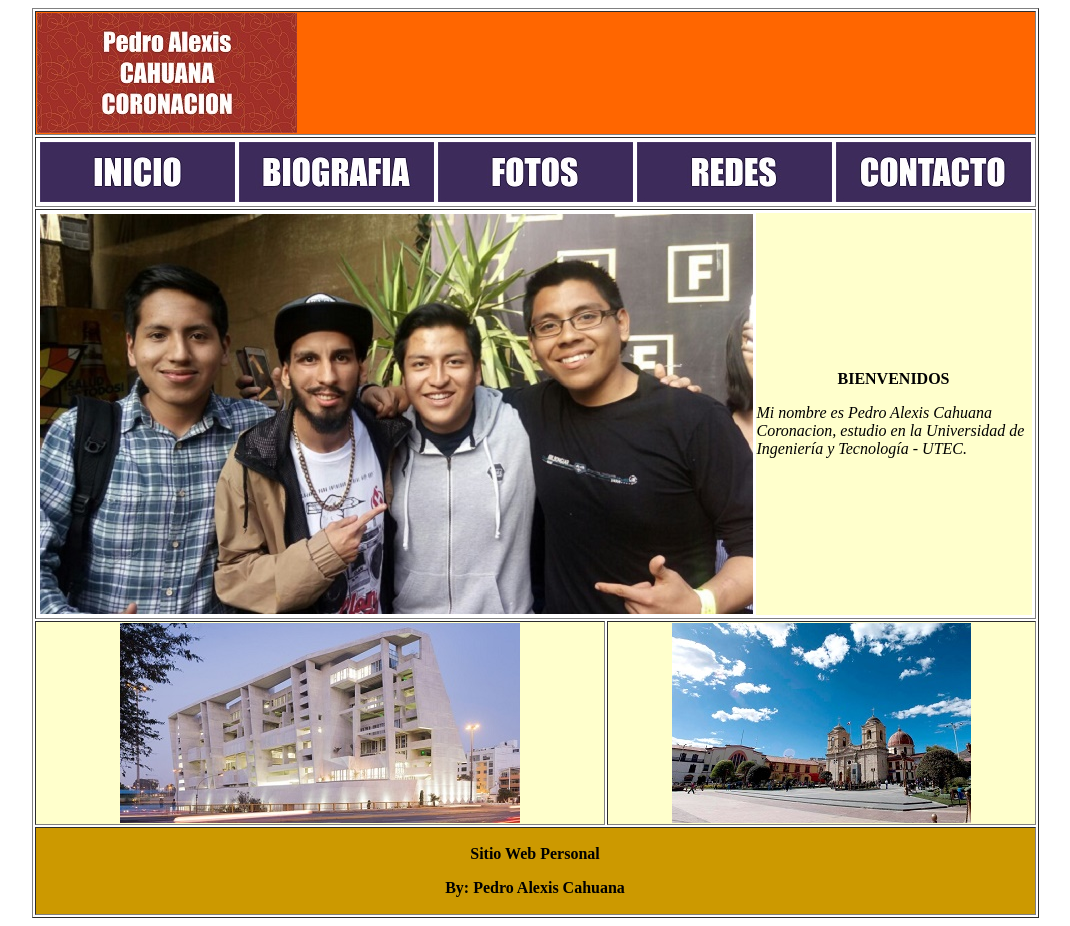
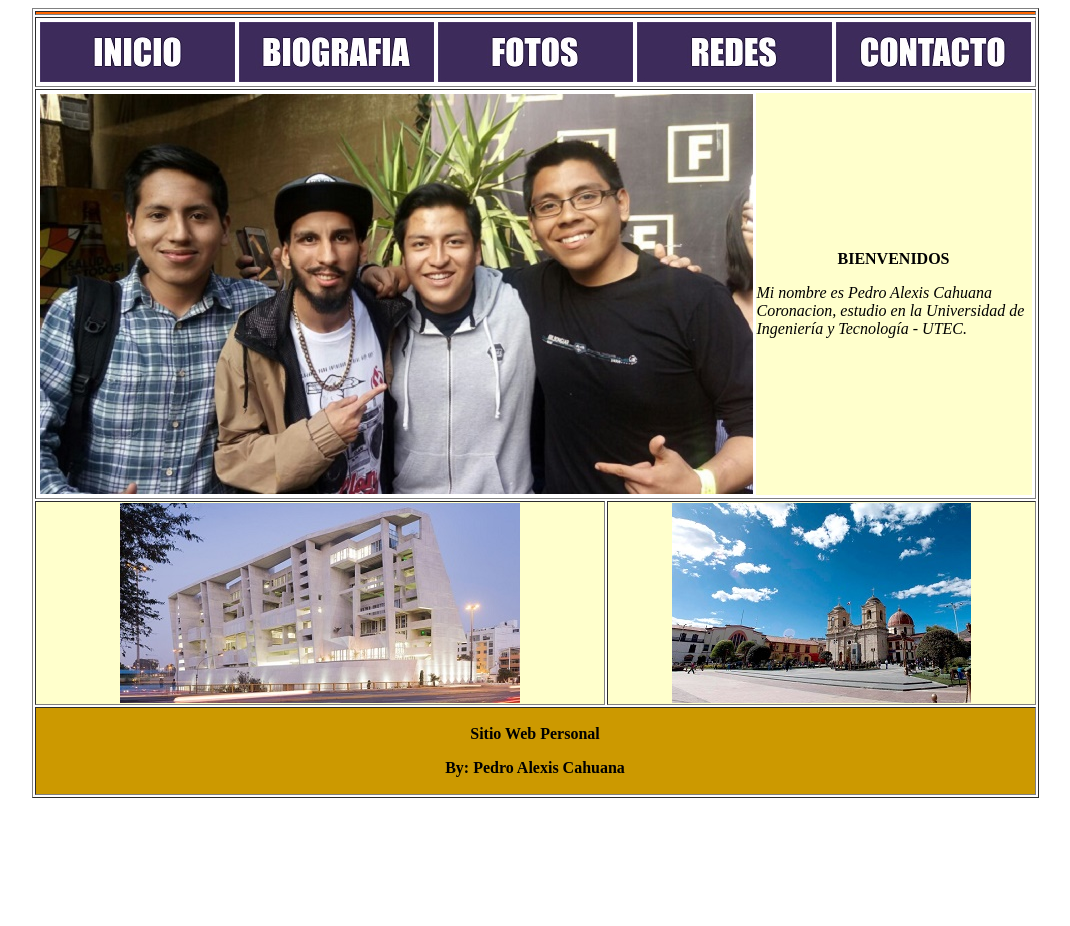
Before and after one commit to pcc22msn/SITIO-WEB-PEDRO, a plain HTML site: page index.html in a window 1280 px wide. Shown: the whole page, without its empty margins (105-1175 px from the left). After the commit the page ends 806 px from the top, so only its background shows below. Drawn offline with Linux system fonts and the light colour scheme.

Commit message:
Update index.html

```diff
--- a/index.html
+++ b/index.html
@@ -33,7 +33,7 @@ function MM_swapImage() { //v3.0
 <body onload="MM_preloadImages('imagenes/boton_inicio21.jpg','imagenes/boton_biografia21.jpg','imagenes/boton_fotos21.jpg','imagenes/boton_redes21.jpg','imagenes/boton_contacto21.jpg')">
 <center><table width="1000" border="1">
   <tr>
-    <td colspan="3" bgcolor="#FF6600"><img src="imagenes/logo1.jpg" /></td>
+    <td colspan="3" bgcolor="#FF6600"><img src="" /></td>
   </tr>
   <tr>
     <td colspan="3"><table width="100%" border="0">
```
